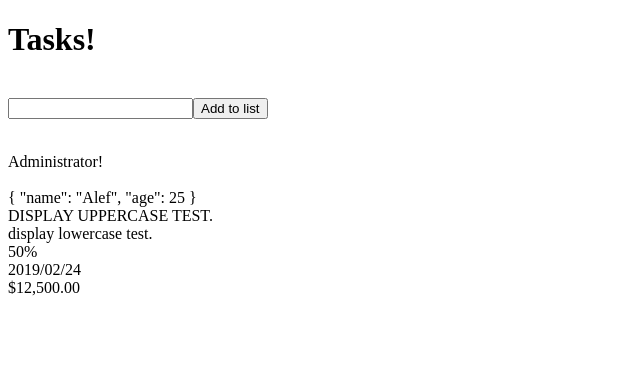
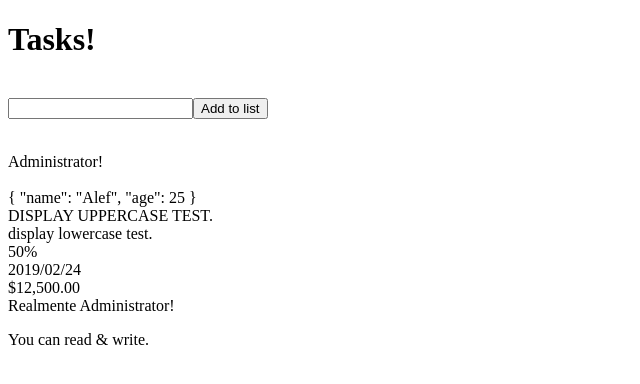
Before and after one commit to alefnascimento/angular5, an Angular app: page / in a window 1280 px wide. Shown: the top 384 px of the page, without its empty margins (0-640 px from the left). Built offline with nearby package versions, Linux system fonts and the light colour scheme.

Commit message:
Using directives.

```diff
--- a/src/app/app.component.html
+++ b/src/app/app.component.html
@@ -13,3 +13,12 @@
 {{ date | date: 'yyyy/MM/dd'}}
 <br/>
 {{ money | currency }}
+<br/>
+<div *ngIf="isAdmin">
+  Realmente Administrator!
+</div>
+<div [ngSwitch]="profile">
+  <p *ngSwitchCase="1">You can read & write.</p>
+  <p *ngSwitchCase="2">You can read.</p>
+  <p *ngSwitchDefault>Go back, Please!</p>
+</div>
--- a/src/app/app.component.ts
+++ b/src/app/app.component.ts
@@ -13,6 +13,8 @@ export class AppComponent {
   percentValue = 0.5;
   date: Date = new Date();
   money = 12500;
+  isAdmin = true;
+  profile = 1;
   user: User = {
     name: 'Alef',
     age: 25
```
